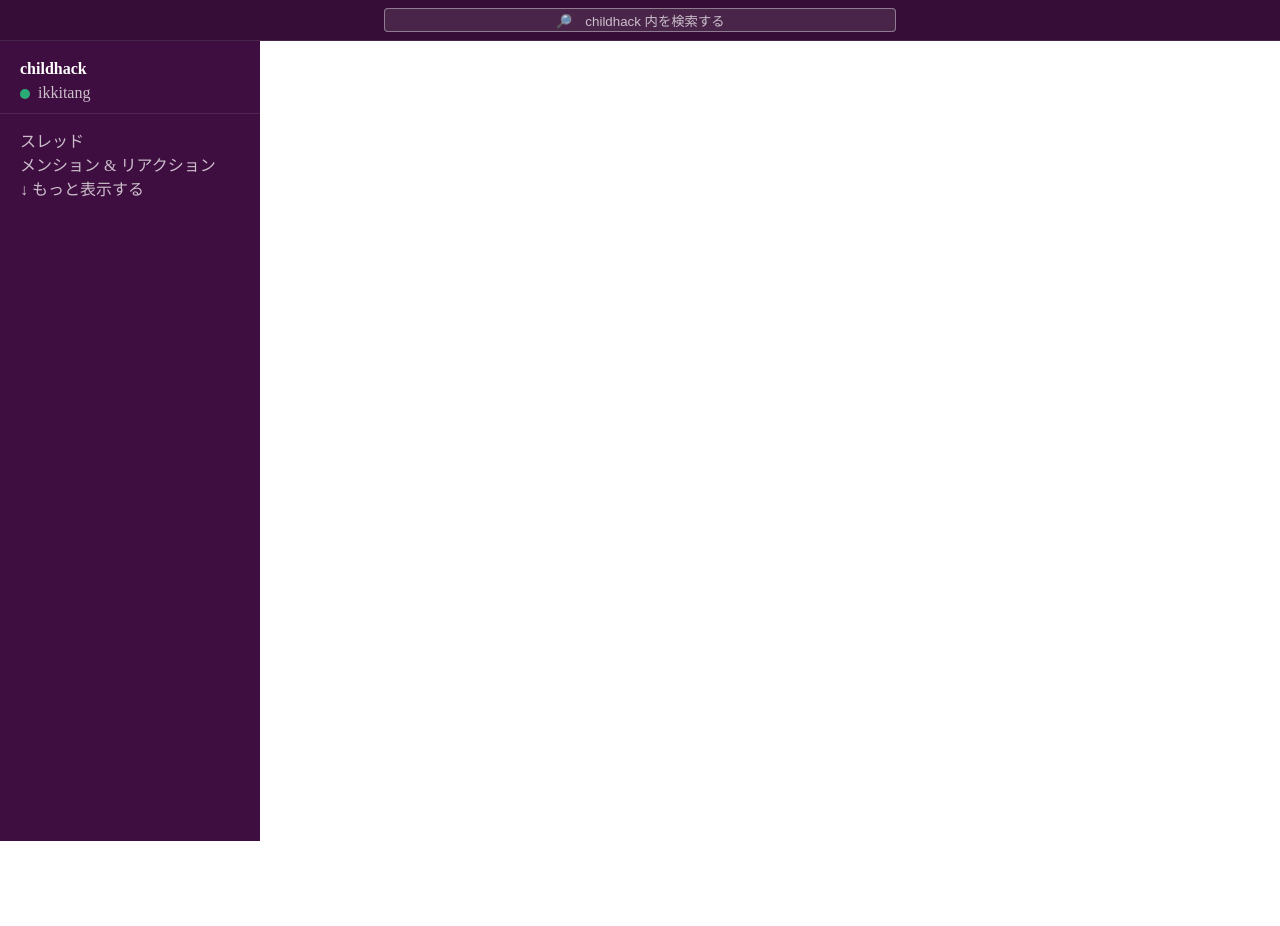
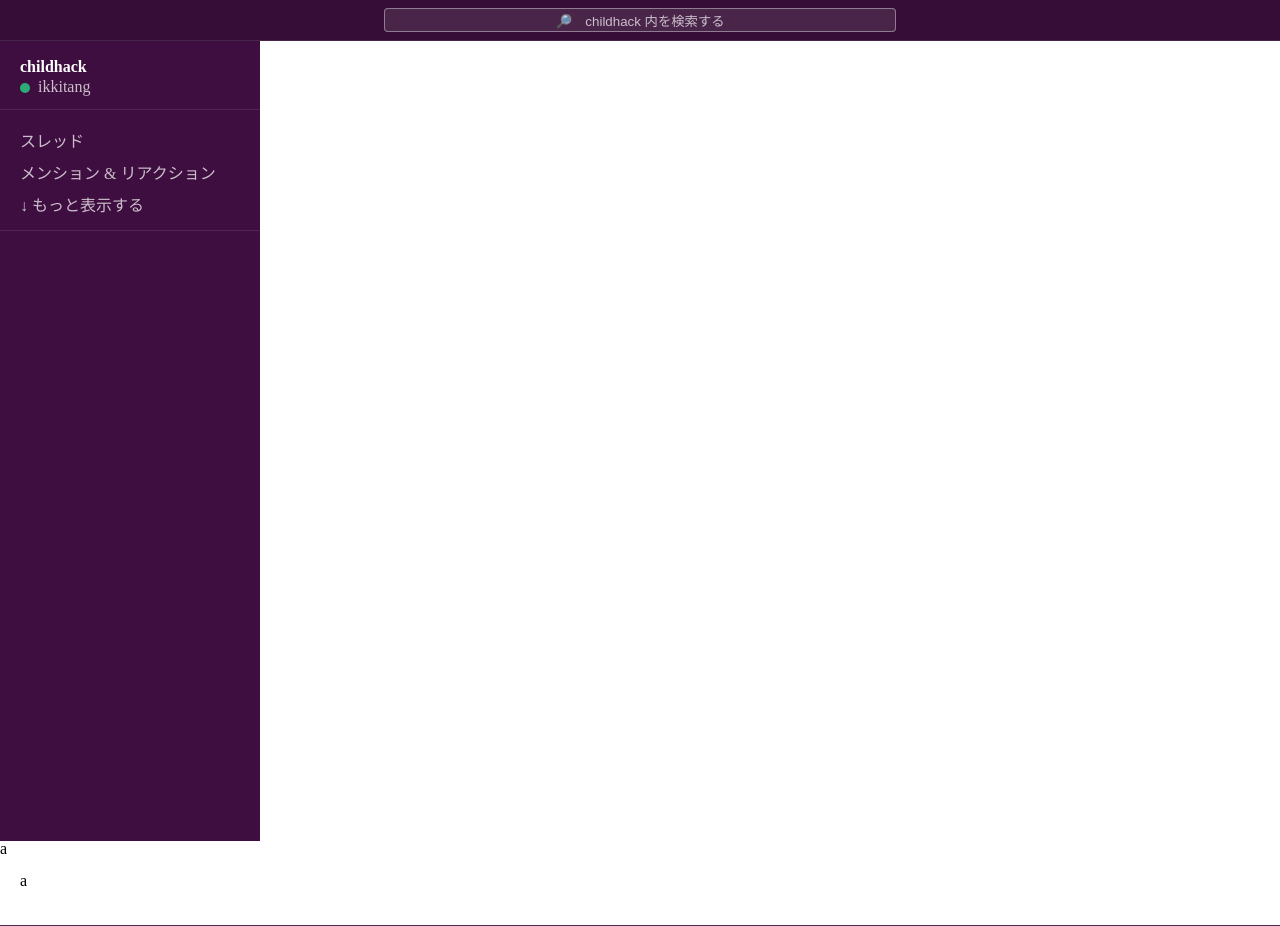
Before and after one commit to TakahashiIkki/today-i-learned-css, a website: page section/slack_chat/index.html in a window 1280 px wide. Before the commit the page ends 841 px from the top, so only its background shows below. Drawn offline with Linux system fonts and the light colour scheme.

Commit message:
fix sidebar

```diff
--- a/section/slack_chat/index.html
+++ b/section/slack_chat/index.html
@@ -20,7 +20,7 @@
             </div>
         </header>
         <aside class="l-sidebar">
-            <header class="l-sidebar-header">
+            <header class="p-content-header">
                 <h2 class="">childhack</h2>
                 <span class="l-sidebar-username">ikkitang</span>
             </header>
@@ -32,8 +32,11 @@
                 </ul>
             </nav>
         </aside>
-        <main>
-
+        <main class="l-content">
+            a
+            <header class="p-content-header">
+                a
+            </header>
         </main>
     </div>
 </body>
--- a/section/slack_chat/style.scss
+++ b/section/slack_chat/style.scss
@@ -1,9 +1,19 @@
 $cHeader: #350D36;
 $cHeaderSearch: #49254A;
 $cMain: #3f0e40;
+$cMainActivate: #350D36;
 $cWhite: white;
 $cBorder: #edf0f46d;
+$cContentBorder: rgb(82,38,83);
 $cText: #CBBFCB;
+
+$headerHeight: 44px;
+
+.p-content-header {
+    height: $headerHeight;
+    border-bottom: 1px solid $cContentBorder;
+    padding: 16px 16px 8px 20px;
+}
 
 .l-header {
     height: 40px;
@@ -38,13 +48,10 @@ $cText: #CBBFCB;
     min-width: 200px;
     max-width: 260px;
     height: 100vh;
-    line-height: 1.5rem;
+    line-height: 20px;
     color: #CBBFCB;
 
-    & .l-sidebar-header {
-        border-bottom: 1px solid rgb(82,38,83);
-        padding: 16px 16px 8px 20px;
-
+    & .p-content-header {
         & h2 {
             color: $cWhite;
         }
@@ -66,6 +73,12 @@ $cText: #CBBFCB;
     & .l-sidebar-nav {
         padding: 16px 16px 8px 20px;
         cursor: pointer;
+        line-height: 2em;
+        border-bottom: 1px solid $cContentBorder;
+
+        & li:hover {
+            background-color: $cMainActivate;
+        }
     }
 }
 
```
Also changed, not shown: section/slack_chat/style.css.
